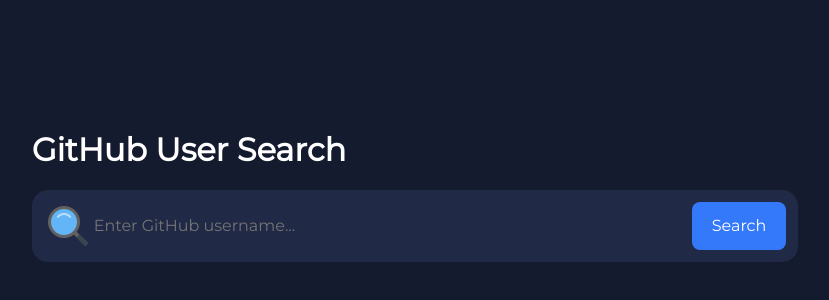
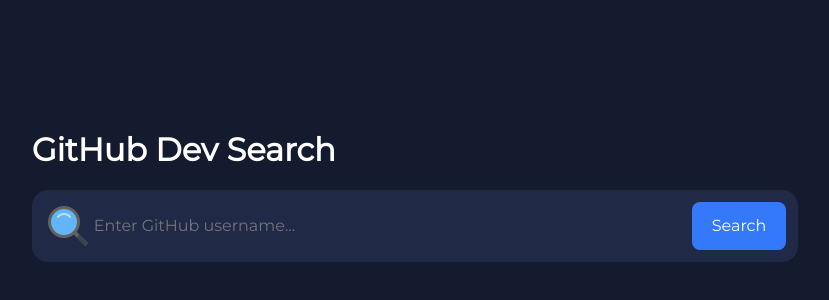
Before and after one commit to omerome83/GitHub-Dev-Search, a plain HTML site: page index.html in a window 1280 px wide. Shown: the part 198-498 px from the top of the page, without its empty margins (225-1054 px from the left). Drawn offline with Linux system fonts and the light colour scheme.

Commit message:
Renamed App

```diff
--- a/index.html
+++ b/index.html
@@ -13,7 +13,7 @@
 
 
     <div class="github-container">
-        <h1 class="app-name">GitHub User Search</h1>
+        <h1 class="app-name">GitHub Dev Search</h1>
 
         <div class="github-search">
             <img src="./images/search-48.png" alt="" srcset="">
```
Also changed, not shown: screenshot.png (added).
